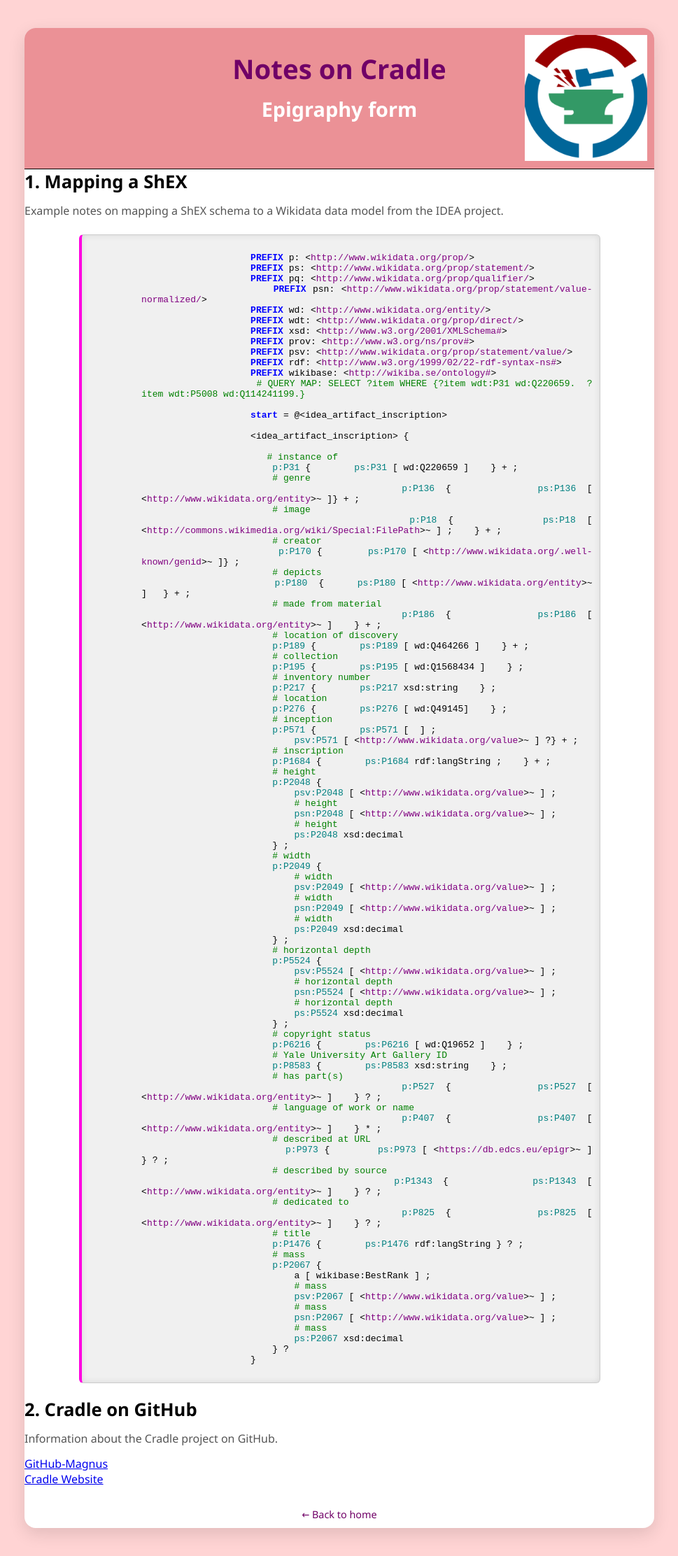
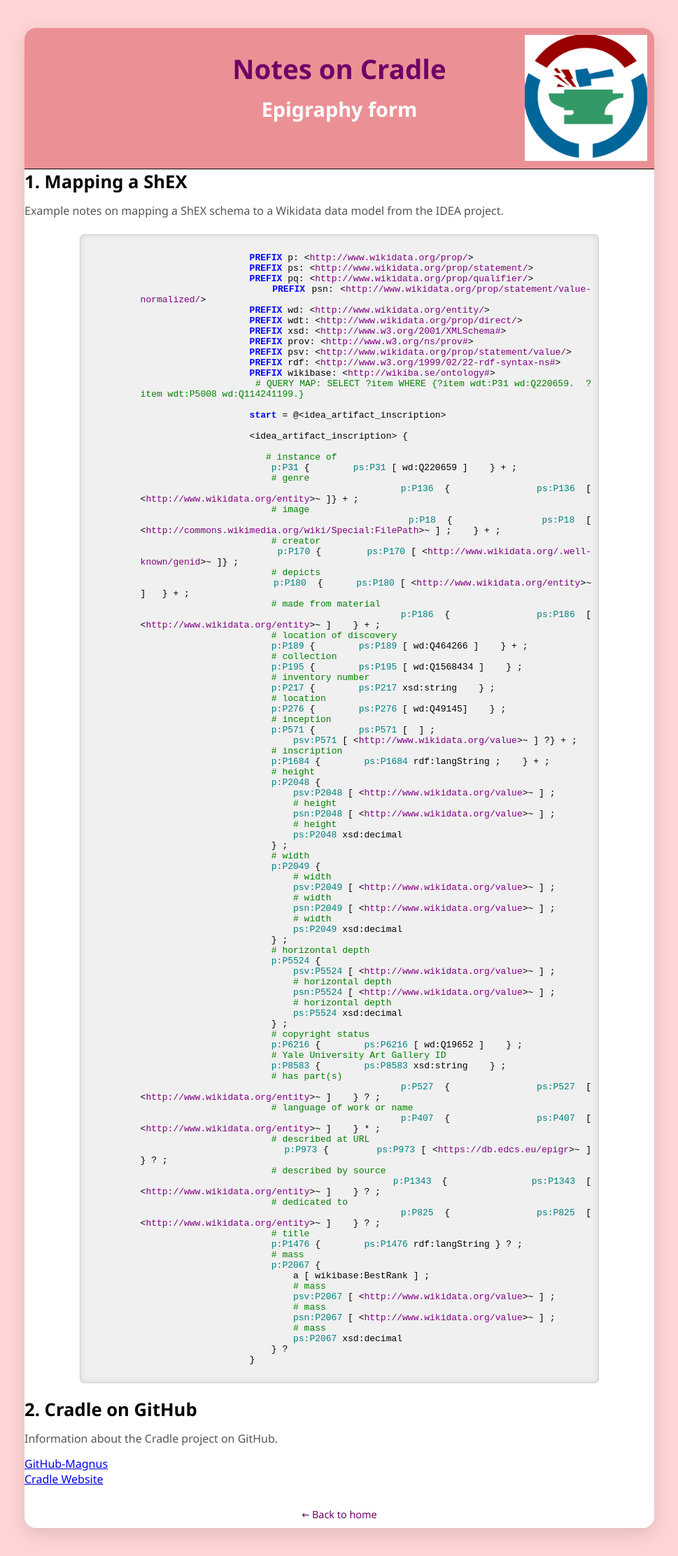
Before and after one commit to ac-inscript/cs-notes, a Jekyll site: the page cradle.html, which Jekyll copies as it is, in a window 1280 px wide. Shown: the whole page at 70% size, without its empty margins (155-1124 px from the left). Built offline with Jekyll 4.4.1, drawn with Linux system fonts in a browser that asks for light colours.

Commit message:
improved html formatting

```diff
--- a/cradle.html
+++ b/cradle.html
@@ -68,41 +68,39 @@
             display: block;
             max-width: 80%;
             margin: 20px auto;
-            background-color: #f0f0f0; /* Light gray background */
-            color: #000; /* Dark text for contrast */
+            background-color: #f0f0f0;
+            color: #000;
             border: 1px solid #ccc;
-            border-left: 4px solid #ff00e1;
             padding: 10px;
             border-radius: 6px;
             overflow-x: auto;
-            font-family: 'Courier New', monospace; /* Terminal-like font */
-            box-shadow: inset 0 0 10px rgba(0,0,0,0.1); /* Subtle shadow for terminal feel */
+            font-family: 'Courier New', monospace;
+            box-shadow: inset 0 0 10px rgba(0,0,0,0.1);
         }
         .sparql-box pre {
             margin: 0;
             white-space: pre-wrap;
-            padding-left: 2cm; /* Add 2cm left padding to start code away from margin */
-            text-align: justify; /* Justify the text, though for code it may stretch spaces */
+            padding-left: 2cm;
+            text-align: justify;
         }
         .sparql-box code {
-            /* Basic syntax highlighting for ShEx */
             color: #000;
         }
         .sparql-box code .comment {
-            color: #008000; /* Green for comments */
+            color: #008000;
         }
         .sparql-box code .keyword {
-            color: #0000ff; /* Blue for keywords like PREFIX, start, etc. */
+            color: #0000ff;
             font-weight: bold;
         }
         .sparql-box code .string {
-            color: #ff0000; /* Red for strings */
+            color: #ff0000;
         }
         .sparql-box code .url {
-            color: #800080; /* Purple for URLs */
+            color: #800080;
         }
         .sparql-box code .property {
-            color: #008080; /* Teal for properties like p:P31 */
+            color: #008080;
         }
         .footnote {
             text-align: center;
```
